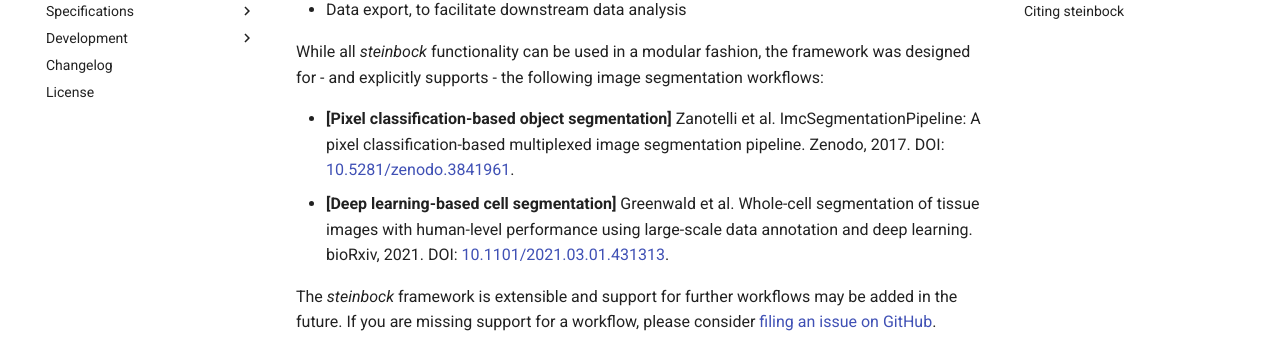
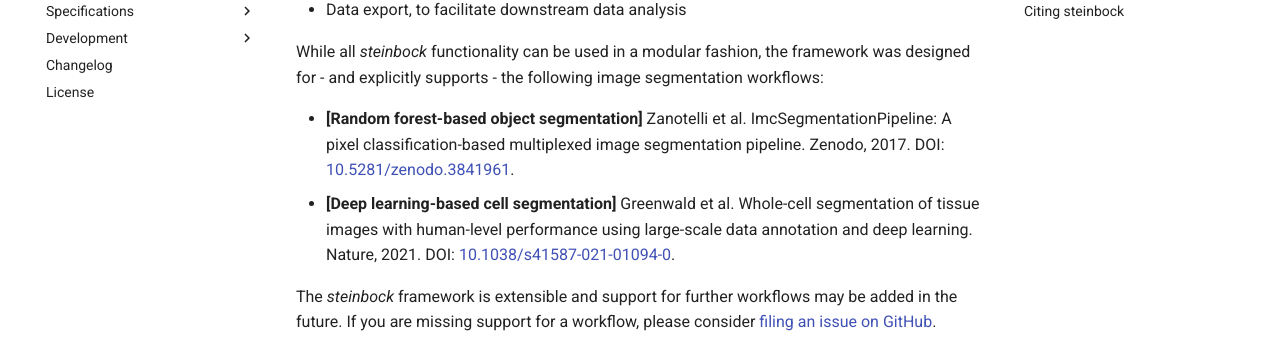
Before and after one commit to BodenmillerGroup/steinbock, an MkDocs documentation site: the page built from docs/index.md, in a window 1280 px wide and 900 px high, scrolled down 685 px. Shown: the part 151-503 px from the top of the window. Built offline with MkDocs 1.6.1 and Material for MkDocs 9.7.7, drawn with Linux system fonts in a browser that asks for light colours; the version menu is left out.

Commit message:
Update docs (closes #83)

```diff
--- a/docs/index.md
+++ b/docs/index.md
@@ -24,8 +24,8 @@
 
 While all *steinbock* functionality can be used in a modular fashion, the framework was designed for - and explicitly supports - the following image segmentation workflows:
 
- - **[Pixel classification-based object segmentation]** Zanotelli et al. ImcSegmentationPipeline: A pixel classification-based multiplexed image segmentation pipeline. Zenodo, 2017. DOI: [10.5281/zenodo.3841961](https://doi.org/10.5281/zenodo.3841961).
- - **[Deep learning-based cell segmentation]** Greenwald et al. Whole-cell segmentation of tissue images with human-level performance using large-scale data annotation and deep learning. bioRxiv, 2021. DOI: [10.1101/2021.03.01.431313](https://doi.org/10.1101/2021.03.01.431313).
+ - **[Random forest-based object segmentation]** Zanotelli et al. ImcSegmentationPipeline: A pixel classification-based multiplexed image segmentation pipeline. Zenodo, 2017. DOI: [10.5281/zenodo.3841961](https://doi.org/10.5281/zenodo.3841961).
+ - **[Deep learning-based cell segmentation]** Greenwald et al. Whole-cell segmentation of tissue images with human-level performance using large-scale data annotation and deep learning. Nature, 2021. DOI: [10.1038/s41587-021-01094-0](https://doi.org/10.1038/s41587-021-01094-0).
 
  The *steinbock* framework is extensible and support for further workflows may be added in the future. If you are missing support for a workflow, please consider [filing an issue on GitHub](https://github.com/BodenmillerGroup/steinbock/issues).
 
```
